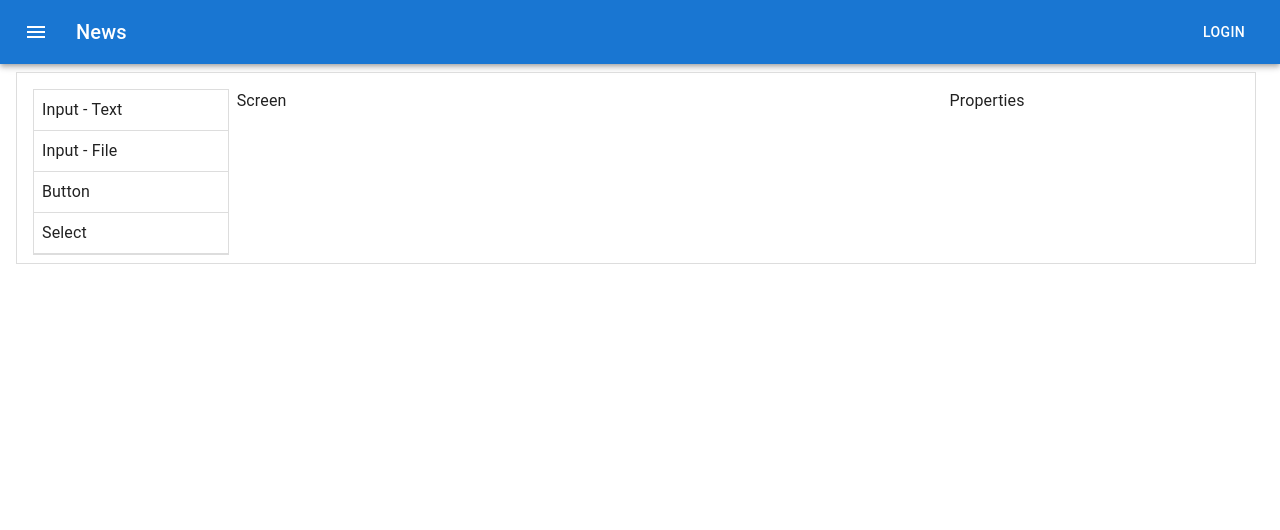
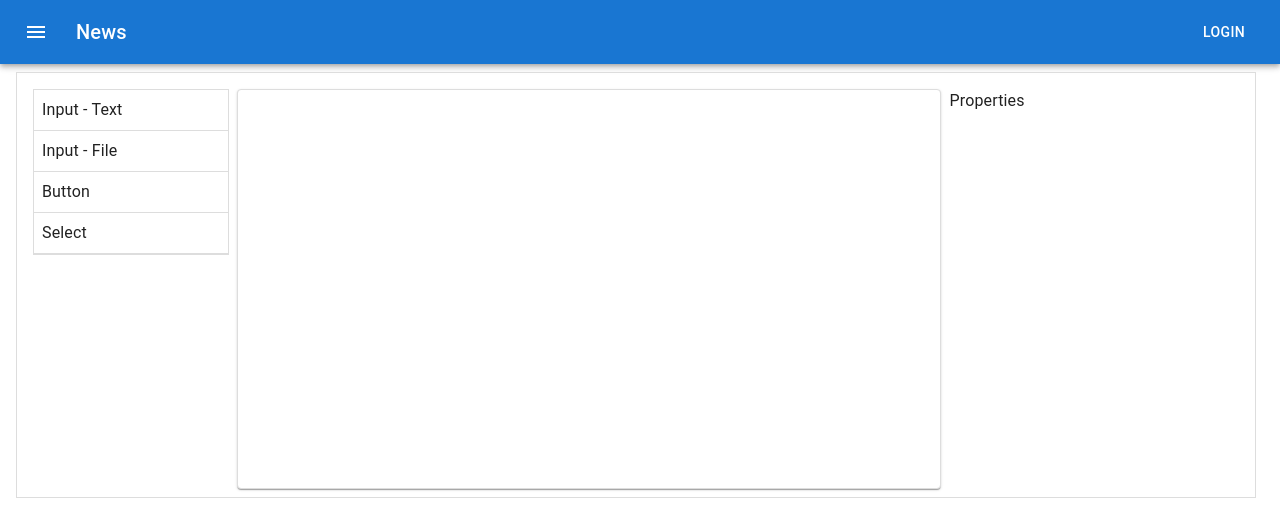
Before and after one commit to mayur256/dynamic-form-builder, a React (Create React App) app: page / in a window 1280 px wide. Shown: the top 530 px of the page. Built offline with nearby package versions, Linux system fonts and the light colour scheme.

Commit message:
[feat]: Defined form container layout

```diff
--- /dev/null
+++ b/src/components/organisms/FormContainer/index.tsx
@@ -0,0 +1,19 @@
+// Top level imports
+import { ReactElement } from "react";
+
+// MUI
+import { Paper } from "@mui/material";
+
+// Component definition
+export default function FormContainer(): ReactElement {
+    return (
+        <Paper
+            sx={{
+                padding: 1,
+                minHeight: '50vh',
+                border: '1px solid #ddd'
+            }}
+        >
+        </Paper>
+    )
+};
--- a/src/pages/Configurator/index.tsx
+++ b/src/pages/Configurator/index.tsx
@@ -6,6 +6,7 @@ import { Grid } from "@mui/material";
 
 // Atoms / Molecules / Organisms
 import Controls from "../../components/organisms/Controls";
+import FormContainer from "../../components/organisms/FormContainer";
 
 // Component definition
 export default function Configurator(): ReactElement {
@@ -20,7 +21,9 @@ export default function Configurator(): ReactElement {
             <Grid item md={2}>
                 <Controls />
             </Grid>
-            <Grid item md={7}>Screen</Grid>
+            <Grid item md={7}>
+                <FormContainer />
+            </Grid>
             <Grid item md={3}>Properties</Grid>
         </Grid>
     );
```
